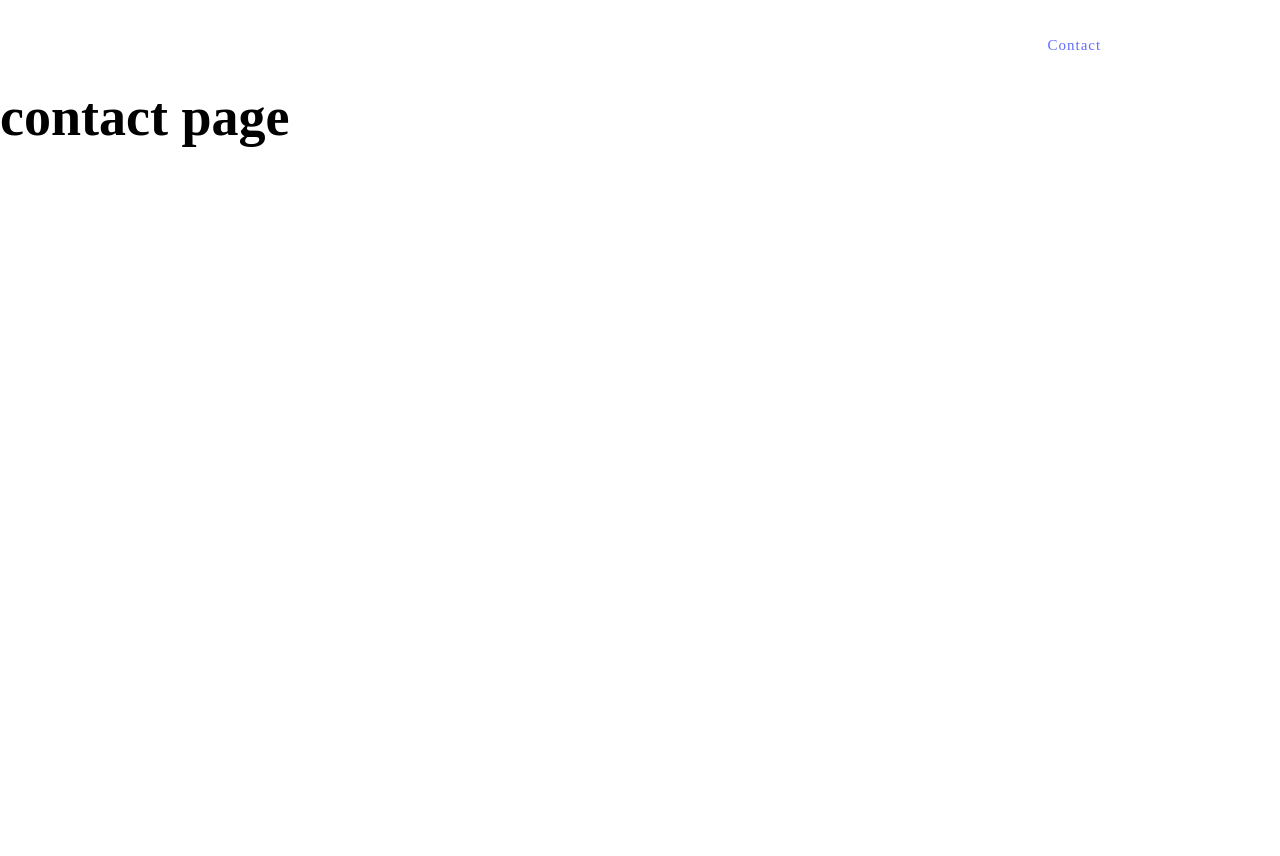
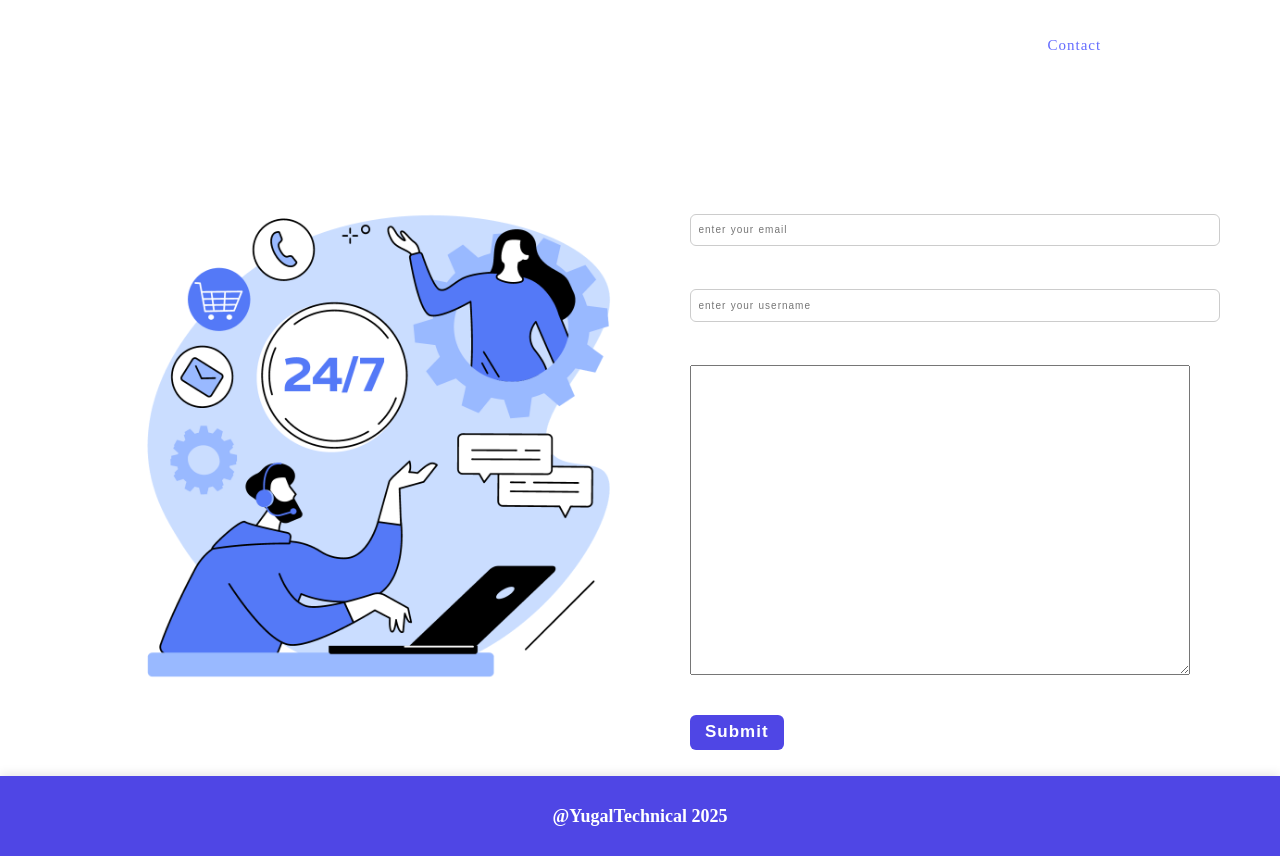
Before and after one commit to YugalKishore14/Card_Opretion, a React (Vite) app in the folder client/: page /contactpage in a window 1280 px wide. Before the commit the page ends 800 px from the top, so only its background shows below. Built offline with nearby package versions, Linux system fonts and the light colour scheme.

Commit message:
create footer and contact page

```diff
--- a/client/src/App.jsx
+++ b/client/src/App.jsx
@@ -6,6 +6,7 @@ import ServicePage from './pages/ServicePage'
 import RegisterPage from './pages/RegisterPage'
 import LoginPage from './pages/LoginPage'
 import Navebar from './components/Navebar'
+import Footer from './components/Footer'
 
 const App = () => {
   return (
@@ -20,6 +21,7 @@ const App = () => {
           <Route path='registerpage' element={<RegisterPage />} />
           <Route path='loginpage' element={<LoginPage />} />
         </Routes>
+        <Footer />
       </BrowserRouter>
     </>
   )
--- /dev/null
+++ b/client/src/components/Footer.css
@@ -0,0 +1,20 @@
+.footer {
+    justify-content: center;
+    align-items: center;
+    display: flex;
+    height: 10vh;
+    background-color: #4f46e5;
+    color: white;
+    font-size: 1.2rem;
+    font-weight: 500;
+    padding: 1rem;
+    text-align: center;
+    position: relative;
+    bottom: 0;
+    width: 100%;
+    z-index: 1000;
+    box-shadow: 0 -2px 10px rgba(0, 0, 0, 0.1);
+    transition: background-color 0.3s ease;
+
+
+}
--- /dev/null
+++ b/client/src/components/Footer.jsx
@@ -0,0 +1,14 @@
+import React from 'react'
+import './Footer.css'
+
+const Footer = () => {
+    return (
+        <>
+            <div className='footer'>
+                <h2>@YugalTechnical 2025</h2>
+            </div>
+        </>
+    )
+}
+
+export default Footer
--- a/client/src/index.css
+++ b/client/src/index.css
@@ -75,6 +75,7 @@ li {
 
 button {
     text-transform: capitalize;
+    margin-top: 5%;
     padding: 1rem 2.2rem;
     font-size: 1.7rem;
     font-weight: 500;
@@ -116,7 +117,7 @@ a.active {
 
     .hero-content {
         & p {
-            margin: 2.4rem 04.8rem 0;
+            margin: 2.4rem 0.8rem 0;
 
             &:first-child {
                 margin: 0 0 1.2rem 0;
--- a/client/src/pages/ContactPage.jsx
+++ b/client/src/pages/ContactPage.jsx
@@ -1,10 +1,86 @@
-import React from 'react'
+import { useState } from 'react'
+import './allCss/ContactPage.css'
 
 const ContactPage = () => {
+    const [user, setUser] = useState({
+        email: '',
+        username: '',
+        message: ''
+    });
+    const handleInput = (e) => {
+        const name = e.target.name;
+        const value = e.target.value;
+
+        setUser({
+            ...user,
+            [name]: value,
+        });
+    };
+
+    const handleSubmit = (e) => {
+        e.preventDefault();
+        alert(user);
+        console.log(user);
+
+    }
     return (
-        <div>
-            <h1>contact page</h1>
-        </div>
+        <>
+            <section>
+                <main>
+                    <div className="section-registration">
+                        <div className="container grid grid-two-cols"></div>
+                        <div className="registration-image">
+                            <img src="/images/support.png"
+                                alt="let's fill the login form" width={500} height={500} />
+                        </div>
+                        {/* let tackel registration form */}
+                        <div className="registration-form">
+                            <h1 className='main-heading mb-3 contact-h1'>Contact Us</h1>
+                            <br />
+                            <form onSubmit={handleSubmit}>
+                                <div>
+                                    <label htmlFor="email">email</label>
+                                    <input type="email"
+                                        name="email"
+                                        placeholder='enter your email'
+                                        id='email'
+                                        required
+                                        autoComplete='off'
+                                        value={user.email}
+                                        onChange={handleInput}
+                                    />
+                                </div>
+                                <div>
+                                    <label htmlFor="username">Username</label>
+                                    <input type="text"
+                                        name="username"
+                                        placeholder='enter your username'
+                                        id='username'
+                                        required
+                                        autoComplete='off'
+                                        value={user.username}
+                                        onChange={handleInput}
+                                    />
+                                </div>
+                                <div>
+                                    <label >Message</label>
+                                    <textarea type="text"
+                                        required
+                                        name='message'
+                                        autoComplete='off'
+                                        value={user.message}
+                                        onChange={handleInput}
+                                    />
+                                </div>
+
+                                <br />
+                                <button type='submit' className='btn btn-submit'>Submit</button>
+                            </form>
+                        </div>
+                    </div>
+                </main>
+            </section>
+        </>
     )
 }
 
--- a/client/src/pages/LoginPage.jsx
+++ b/client/src/pages/LoginPage.jsx
@@ -1,4 +1,4 @@
-import React, { useState } from 'react'
+import { useState } from 'react'
 import './allCss/Login.css'
 
 const LoginPage = () => {
@@ -63,7 +63,7 @@ const LoginPage = () => {
                                     />
                                 </div>
                                 <br />
-                                <button type='submit' className='btn btn-submit'>Register Now</button>
+                                <button type='submit' className='btn btn-submit'>Login Now</button>
                             </form>
                         </div>
                     </div>
--- /dev/null
+++ b/client/src/pages/allCss/ContactPage.css
@@ -0,0 +1,4 @@
+textarea {
+    width: 500px;
+    height: 310px;
+}
--- a/client/src/pages/allCss/Login.css
+++ b/client/src/pages/allCss/Login.css
@@ -30,7 +30,7 @@ form {
 }
 
 .main-heading {
-    font-size: 2rem;
+    font-size: 5rem;
     color: white;
     text-transform: capitalize;
 }
```
